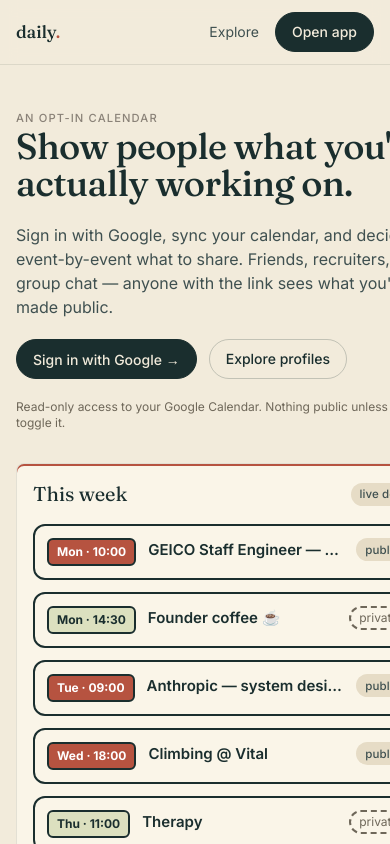
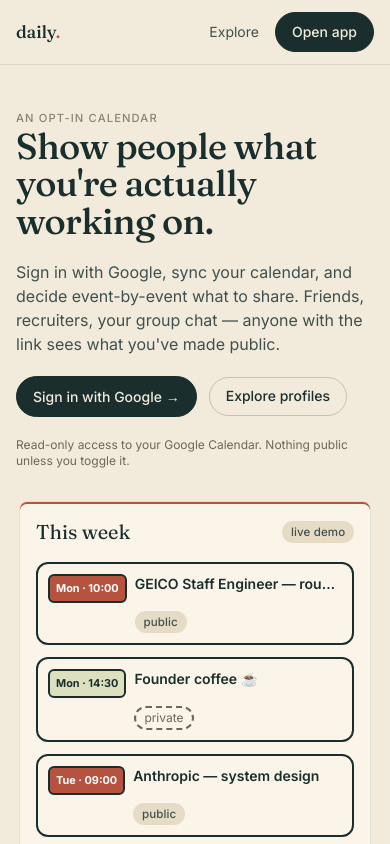
Before and after one commit to azoni/launchpad, a Next.js app in the folder dayrun/: page / in a window 390 px wide. Shown: the top 844 px of the page. Built offline with nearby package versions, Linux system fonts and the light colour scheme; no server answers.

Commit message:
Codex: tighten home mobile demo chart

```diff
--- a/dayrun/src/app/page.tsx
+++ b/dayrun/src/app/page.tsx
@@ -49,8 +49,8 @@
 
         {/* Hero */}
         <section className="mx-auto max-w-6xl px-4 pt-10 pb-12 md:pt-20 md:pb-24">
-          <div className="grid md:grid-cols-2 gap-8 md:gap-12 items-center">
-            <div className="space-y-5 md:space-y-6">
+          <div className="grid min-w-0 md:grid-cols-2 gap-8 md:gap-12 items-center">
+            <div className="min-w-0 space-y-5 md:space-y-6">
               <span className="dy-eyebrow pop-in">an opt-in calendar</span>
               <h1
                 className="dy-display text-4xl sm:text-5xl md:text-6xl lg:text-7xl"
@@ -76,11 +76,11 @@
               </p>
             </div>
 
-            <div className="relative">
-              <div className="chunky chunky-coral p-5 md:p-6 tilt-hover bg-card">
-                <div className="flex items-center justify-between mb-4">
+            <div className="relative min-w-0">
+              <div className="chunky chunky-coral mx-auto w-full max-w-[22rem] min-w-0 p-4 sm:max-w-md sm:p-5 md:max-w-none md:p-6 tilt-hover bg-card">
+                <div className="flex items-center justify-between gap-3 mb-4">
                   <p className="font-heading text-xl">This week</p>
-                  <span className="sticker bg-grape text-white">live demo</span>
+                  <span className="sticker shrink-0 bg-grape text-white">live demo</span>
                 </div>
                 <div className="space-y-3">
                   <DemoEvent time="Mon · 10:00" title="GEICO Staff Engineer — round 2" color="primary" pub />
@@ -156,21 +156,21 @@
         ? "bg-sun text-ink"
         : "bg-grape text-white";
   return (
-    <div className="flex items-start gap-3 border-2 border-ink rounded-xl p-3 bg-card">
+    <div className="grid grid-cols-[auto_minmax(0,1fr)] gap-x-2 gap-y-2 border-2 border-ink rounded-xl p-2.5 bg-card sm:flex sm:items-start sm:gap-3 sm:p-3">
       <span
-        className={`shrink-0 px-2 py-1 text-xs rounded-md font-bold border-2 border-ink ${bg}`}
+        className={`shrink-0 px-1.5 py-1 text-[0.68rem] rounded-md font-bold border-2 border-ink sm:px-2 sm:text-xs ${bg}`}
       >
         {time}
       </span>
       <div className="flex-1 min-w-0">
-        <p className="font-semibold truncate">{title}</p>
+        <p className="truncate text-sm font-semibold sm:text-base">{title}</p>
       </div>
       {pub ? (
-        <span className="sticker bg-sun" aria-label="public">
+        <span className="sticker col-start-2 w-fit bg-sun sm:col-start-auto sm:shrink-0" aria-label="public">
           public
         </span>
       ) : (
-        <span className="text-xs text-muted-foreground border-2 border-dashed border-muted-foreground rounded-full px-2 py-0.5">
+        <span className="col-start-2 w-fit text-xs text-muted-foreground border-2 border-dashed border-muted-foreground rounded-full px-2 py-0.5 sm:col-start-auto sm:shrink-0">
           private
         </span>
       )}
```
